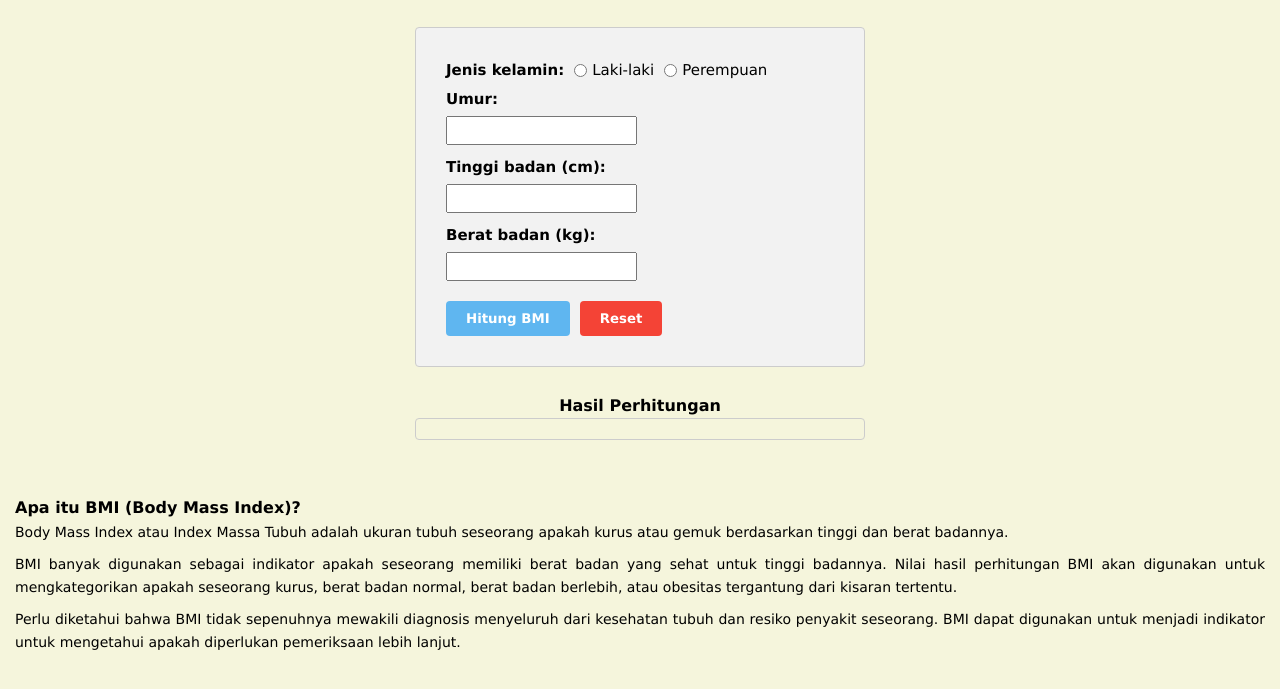
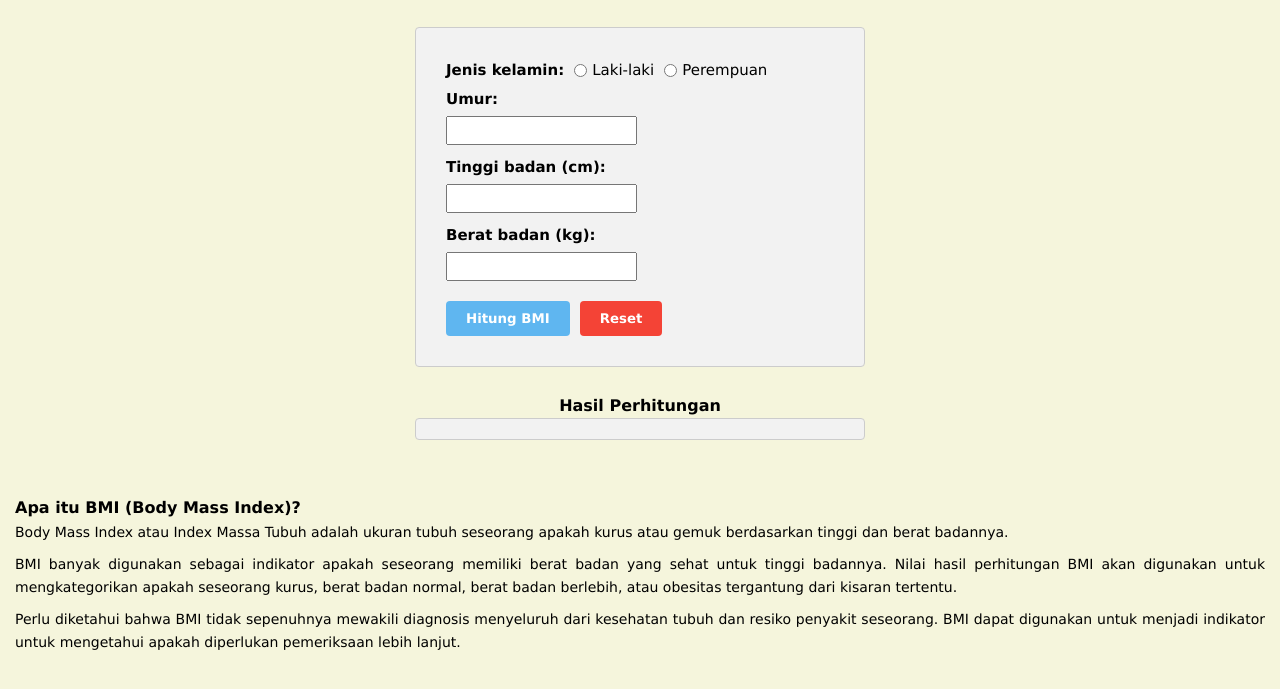
Before and after one commit to revou-fundamental-course/10-jul-23-dyvaniest, a plain HTML site: page index.html in a window 1280 px wide. Shown: the part 74-763 px from the top of the page. Drawn offline with Linux system fonts and the light colour scheme.

Commit message:
Update style.css

```diff
--- a/style.css
+++ b/style.css
@@ -117,6 +117,7 @@ body, h1, h2, h3, p, ul, li, form, input, button, table {
     border-radius: 4px;
     width: 450px;
     box-sizing: border-box;
+    background-color: #f2f2f2;
     font-size: 14px;
     text-align: center;
   }
```
